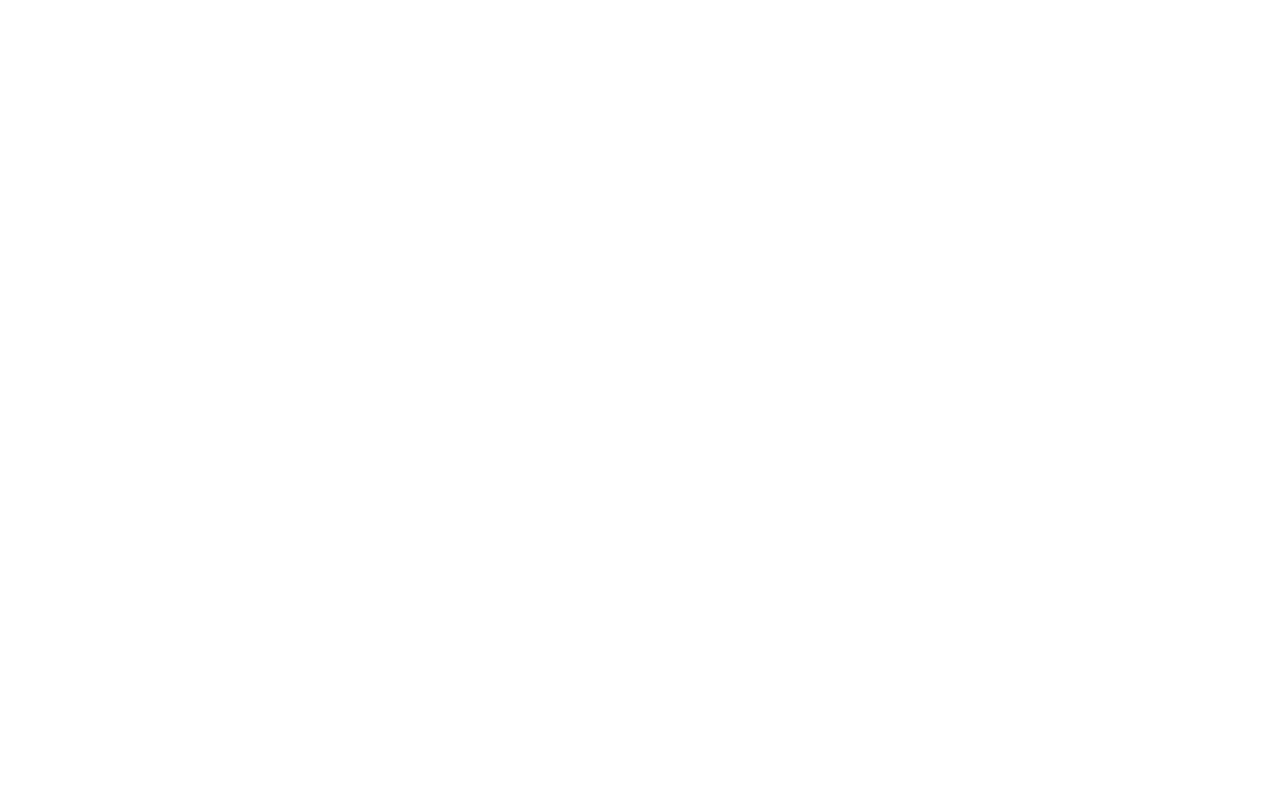
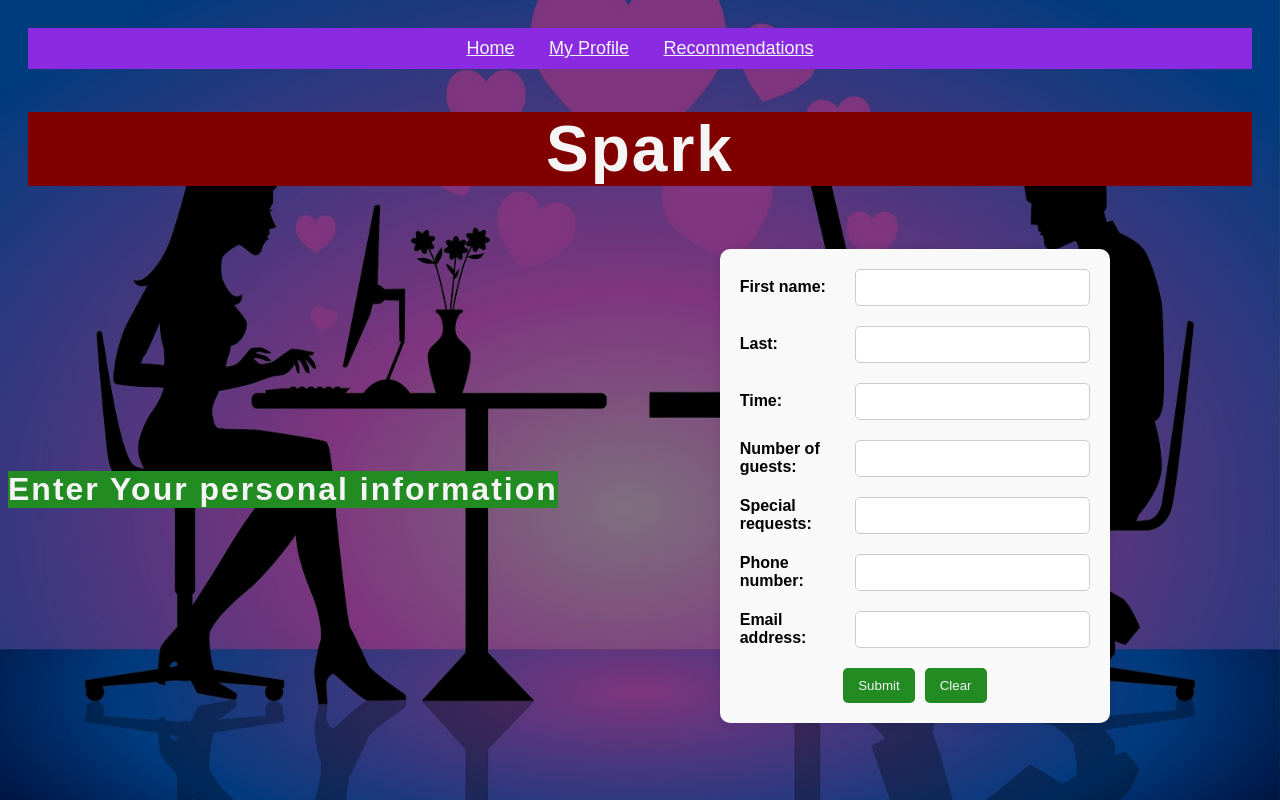
Before and after one commit to rogrady350/Spark, a Flask app: page /create-profile in a window 1280 px wide. Before the commit the page is empty. Run offline with Flask 3, Linux system fonts and the light colour scheme.

Commit message:
updated css, started creat-profile

```diff
--- a/static/css/base.css
+++ b/static/css/base.css
@@ -5,7 +5,7 @@ header {
 
 nav {
     padding: 10px;
-    background-color: purple;
+    background-color: blueviolet;
 }
 
 .link-container {
@@ -30,7 +30,7 @@ h1 {
     font-weight: bold;
     letter-spacing: 2px;
     color: whitesmoke;
-    background-color: forestgreen;
+    background-color: maroon;
 }
 
 body::before {        /*pseudo-element used to create overlay effect on top of background image*/
--- a/static/css/create-profile.css
+++ b/static/css/create-profile.css
@@ -0,0 +1,84 @@
+h2 {
+    font-family: 'Arial', sans-serif;
+    font-size: 2rem;   /*rm: root em - adjusts font size reltive to root element font size*/
+    font-weight: bold;
+    letter-spacing: 2px;
+    color: whitesmoke;
+    background-color: forestgreen;
+    text-align: center;
+    margin-bottom: 20px;
+}
+
+form {
+    max-width: 30%;
+    margin: 0 auto;
+    background-color: #f9f9f9;
+    padding: 20px;
+    border-radius: 10px;
+    box-shadow: 0px 0px 10px rgba(0, 0, 0, 0.1);
+}
+
+.form-group {
+    display: flex;
+    justify-content: space-between;
+    align-items: center; /*Vertically align label and input*/
+    margin-bottom: 20px;
+}
+
+label {
+    flex: 0 0 30%;      /*Control the label width */
+    text-align: left;
+    margin-right: 10px; /*Space between label and input*/
+    font-weight: bold;
+}
+
+input {
+    flex: 1; /*Make the input take up remaining space*/
+    padding: 10px;
+    border: 1px solid #ccc;
+    border-radius: 5px;
+    box-sizing: border-box;
+}
+
+button {
+    background-color: forestgreen;
+    color: whitesmoke;
+    padding: 10px 15px;
+    border: none;
+    border-radius: 5px;
+}
+
+.button-container {
+    display: flex;
+    justify-content: center;
+    gap: 10px
+}
+
+#req {
+    font-size: .7em;
+    color: darkgrey;
+}
+
+/* Media query for smaller screens */
+@media (max-width: 768px) {
+    form {
+        padding: 15px;
+    }
+
+    .form-group {
+        flex-direction: column; /*Stack labels and inputs vertically*/
+        align-items: stretch;
+    }
+
+    label {
+        flex: 0 0 auto;
+        width: 100%; /*Take full width*/
+        margin-bottom: 5px;
+        text-align: left;
+    }
+
+    input {
+        flex: 1;
+        width: 100%; /*Adjust input to fill the container*/
+    }
+}
--- a/static/css/home.css
+++ b/static/css/home.css
@@ -1,7 +1,7 @@
 .main-link {
     text-align: center;
     font-size: 18px;
-    color: red;
+    color: magenta;
     padding: 10px 15px;
     transition: color 0.3s ease;
 }
--- a/templates/base.html
+++ b/templates/base.html
@@ -7,8 +7,8 @@
         <title>{% block title %}Spark{% endblock %}</title>  <!--title block-->
 
         <!--styles-->
-        <link rel="stylesheet" href="{{ url_for('static', filename='css/base.css') }}"> <!--common-->
-        {% block scripts %}{% endblock %} <!--page specific-->
+        <link rel="stylesheet" href="{{ url_for('static', filename='css/base.css') }}"> <!--common styles-->
+        {% block styles %}{% endblock %} <!--page specific styles-->
 
     </head>
 
@@ -18,8 +18,8 @@
             <nav class="nav">
                 <div class="link-container">
                     <a class="link" href="/">Home</a>
-                    <a class="link" href="/view-profile">Enter Data</a>
-                    <a class="link" href="/view-recommendations">View Data</a>
+                    <a class="link" href="/view-profile">My Profile</a>
+                    <a class="link" href="/view-recommendations">Recommendations</a>
                 </div>
             </nav>
 
@@ -29,5 +29,7 @@
         <main>
             {% block content %}{% endblock %}
         </main>
+
+        {% block scripts %}{% endblock %} <!--page specific scripts-->
     </body>
 </html>
--- a/templates/create-profile.html
+++ b/templates/create-profile.html
@@ -0,0 +1,65 @@
+
+{% extends 'base.html' %}
+
+<!--extended head-->>
+{% block title %}Create Profile{% endblock %}</title>  <!--title block-->
+
+{% block styles %}
+    <link rel="stylesheet" href="{{ url_for('static', filename='css/create-profile.css') }}">
+{% endblock %}
+
+<!--extended body-->
+    <!--extended main-->>
+    {% block content %}
+        <h2>Enter Your personal information</h2>
+
+        <form id="profile">
+            <!--form boxes-->
+            <div class="form-group">
+                <label for="first">First name:</label>
+                <input id="first"/>
+            </div>
+
+            <div class="form-group">
+                <label for="last">Last:</label>
+                <input id="first"/>
+            </div>
+
+            <div class="form-group">
+                <label for="time">Time:</label>
+                <input id="time"/>
+            </div>
+
+            <div class="form-group">
+                <label for="guests">Number of guests:</label>
+                <input id="guests"/>
+            </div>
+
+            <div class="form-group">
+                <label for="requests">Special requests:</label>
+                <input id="requests"/>
+            </div>
+
+            <div class="form-group">
+                <label for="phone">Phone number:</label>
+                <input id="phone"/>
+            </div>
+
+            <div class="form-group">
+                <label for="email">Email address:</label>
+                <input id="email"/>
+            </div>
+
+            <!--buttons-->
+            <div class="button-container">
+                <button id="submit">Submit</button>
+                <button id="clear">Clear</button>
+            </div>
+        </form>
+    {% endblock %}
+    <!--end main-->
+
+    {% block scripts %}
+        <script src="{{ url_for('static', filename='js/create-profile.js') }}" defer></script>
+    {% endblock %}
+<!--end body-->
```
